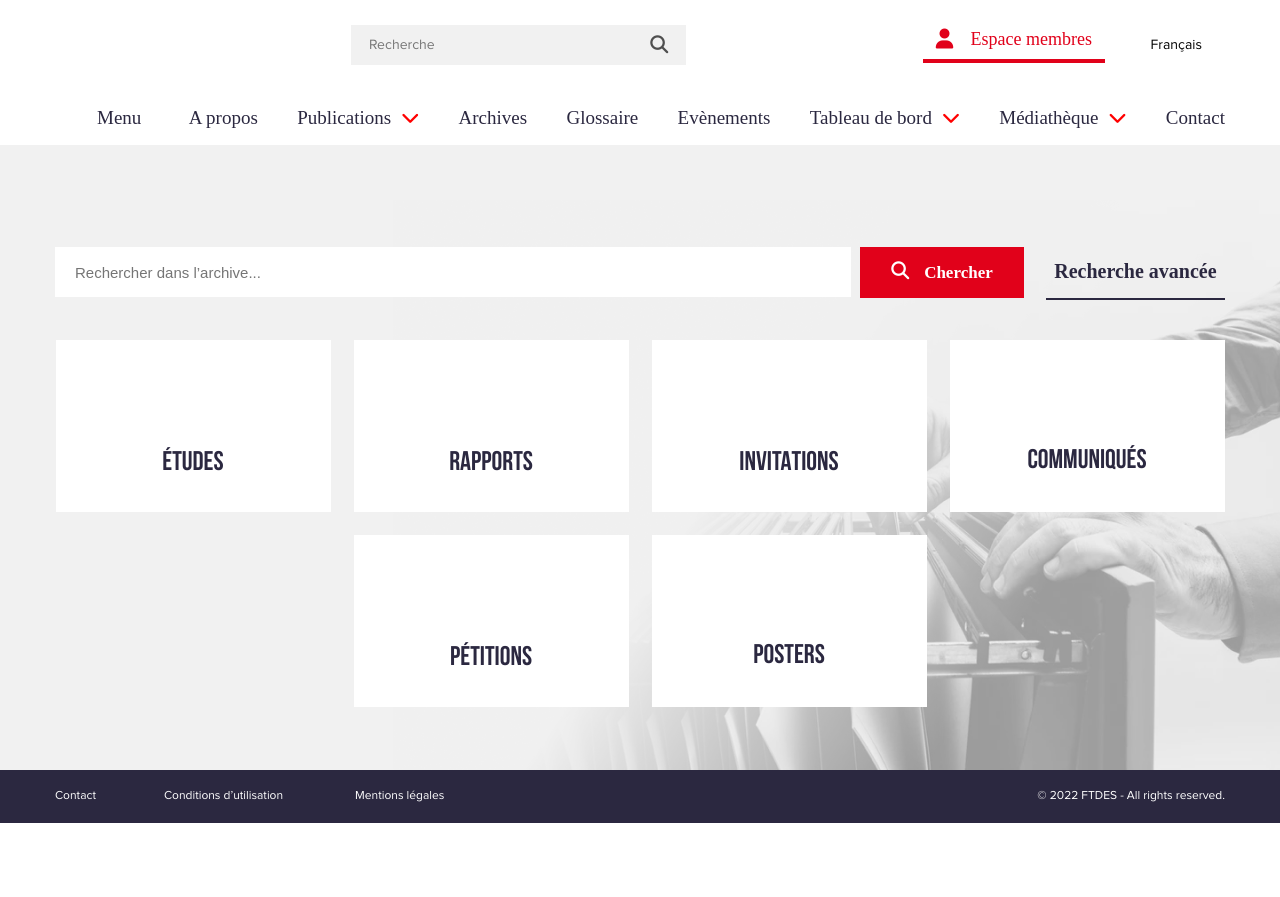
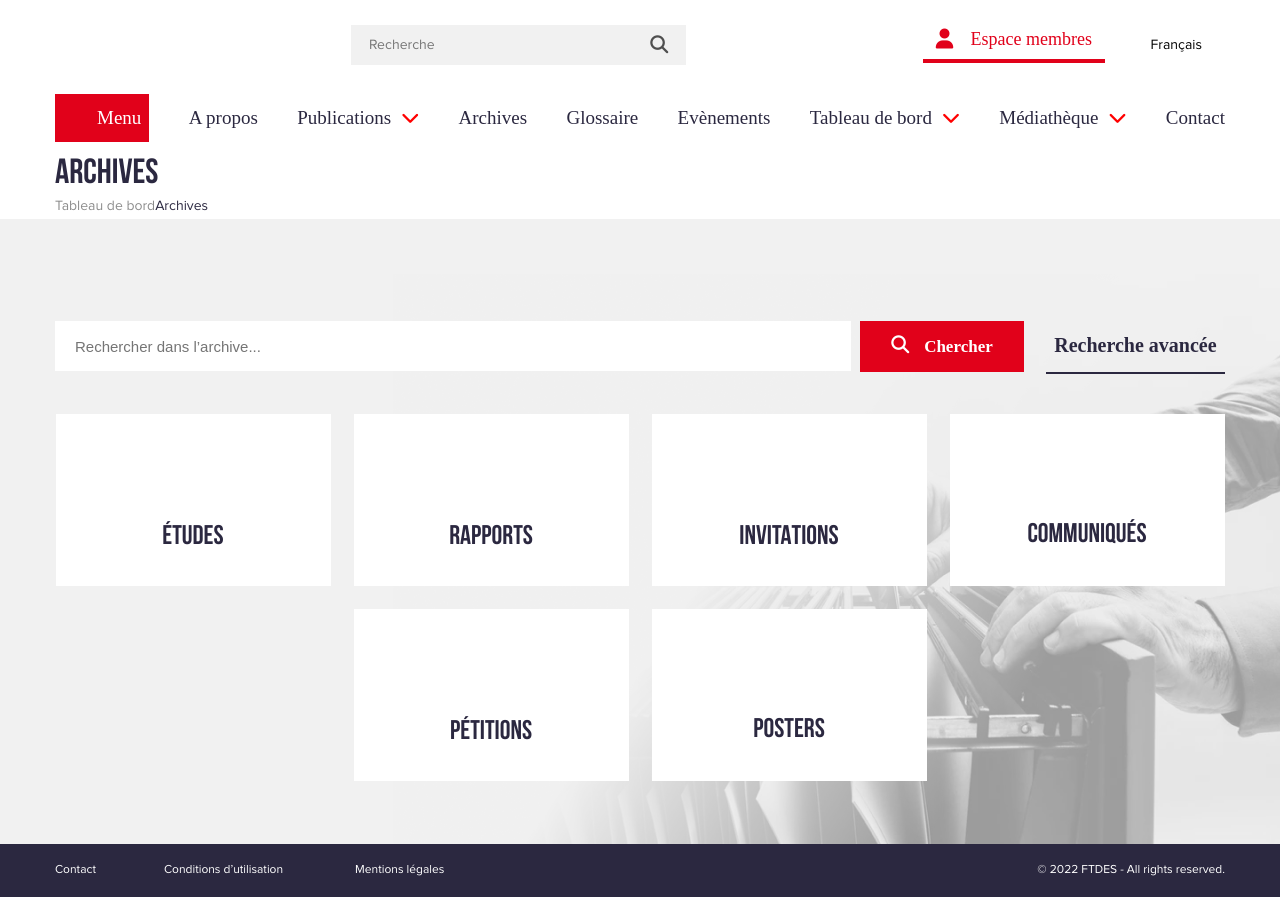
Before and after one commit to tarekguermazi/buildfront0602, a React (Create React App) app: page /Archives in a window 1280 px wide. Before the commit the page ends 823 px from the top, so only its background shows below. Built offline with nearby package versions, Linux system fonts and the light colour scheme.

Commit message:
add the archieves page

```diff
--- a/src/view/Archive/Archives.tsx
+++ b/src/view/Archive/Archives.tsx
@@ -8,8 +8,15 @@ import {
   petition,
   Poster,
 } from "src/assets/images";
+import { i18n } from "../../i18n";
+import Breadcrumb from "../shared/Breadcrumb";
 function Archives() {
   return (
+    <>
+      <Breadcrumb
+        title={i18n("common.archive")}
+        items={[[i18n("dashboard.menu"), "/"], [i18n("common.archive")]]}
+      />
       <div className='app__archieve__page'>
         <div className='archeive'>
           <div className='archieve__content'>
@@ -24,7 +31,10 @@ function Archives() {
               </div>
               <div className='mobile__archeiveSearch'>
                 <div className='archeiveSearch__form'>
-                <input type='text' placeholder='Rechercher dans l’archive...' />
+                  <input
+                    type='text'
+                    placeholder='Rechercher dans l’archive...'
+                  />
                   <div className='button_search'>
                     <img
                       className='lazyload'
@@ -47,7 +57,11 @@ function Archives() {
                 </div>
                 <div>
                   <div>
-                  <img className='lazyload' src={rapport} alt='Rapport ICon' />
+                    <img
+                      className='lazyload'
+                      src={rapport}
+                      alt='Rapport ICon'
+                    />
                   </div>
                   <div>
                     <h4>Rapports</h4>
@@ -102,6 +116,7 @@ function Archives() {
           </div>
         </div>
       </div>
+    </>
   );
 }
 
--- a/src/view/Layout/Header.tsx
+++ b/src/view/Layout/Header.tsx
@@ -133,7 +133,7 @@ function Header(props) {
         <div className='header__links'>
           <div className='links'>
             <ul>
-              <li className={selectedKeys() === "/" ? "li__active" : ""}>
+              <li className='li__active'>
                 <img
                   className='lazyload'
                   src={Menue}
--- a/src/view/shared/Breadcrumb.tsx
+++ b/src/view/shared/Breadcrumb.tsx
@@ -2,12 +2,30 @@ import React from "react";
 import { Link } from "react-router-dom";
 import styled from "styled-components";
 
-const BreadcrumbNav = styled.nav`
+const BreadcrumbNav = styled.div`
+  margin-top: 10px;
   .breadcrumb {
-    font-size: 13px;
-    margin: 0px;
-    padding: 0px;
+    width: 100%;
+    margin: 0;
+    padding: 0;
     background-color: transparent;
+  }
+  ol {
+    display: flex;
+  }
+  li {
+    font-family: "Proxima Nova";
+    font-style: normal;
+    font-weight: 400;
+    font-size: 14px;
+    line-height: 25px;
+  }
+  .breadcrump__nav {
+    margin: auto;
+    left: 0;
+    display: flex;
+    max-width: 1170px;
+    flex-direction: column;
   }
 
   .breadcrumb-item:not(.active) a {
@@ -21,6 +39,11 @@ function Breadcrumb(props) {
   };
   return (
     <BreadcrumbNav>
+      <div className='breadcrump__nav'>
+        <div>
+          <h2>{props.title}</h2>
+        </div>
+        <div>
           <ol className='breadcrumb'>
             {props.items.map((item, index) => (
               <li
@@ -28,10 +51,12 @@ function Breadcrumb(props) {
                 className={`breadcrumb-item ${
                   props.items.length - 1 === index ? "active" : ""
                 }`}>
-            {isLink(item) ? <Link to={item[1]}>{item[0]}</Link> : item[0]}
+                {isLink(item) ? <Link to={item[1]}> {item[0]} </Link> : item[0]}
               </li>
             ))}
           </ol>
+        </div>
+      </div>
     </BreadcrumbNav>
   );
 }
```
Lines whose indentation alone changed are shown as unchanged.
